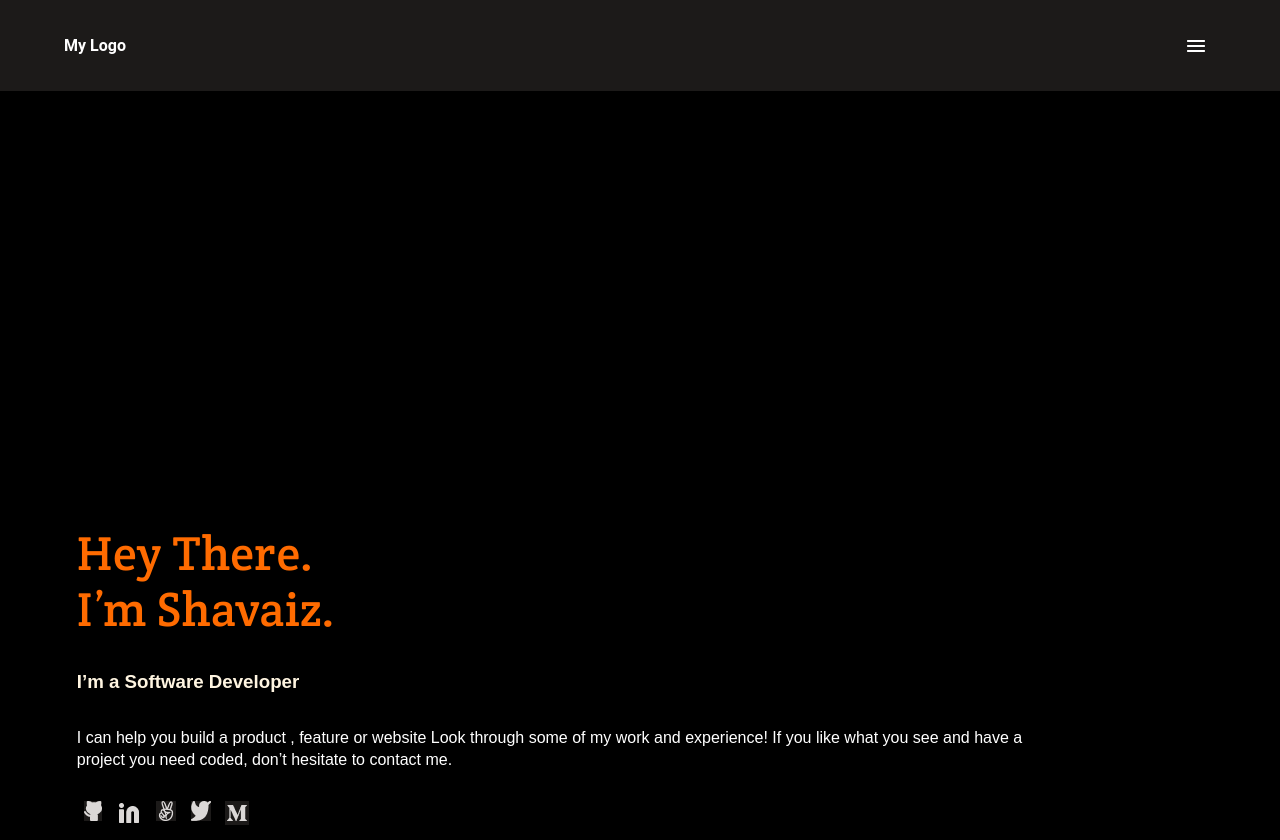
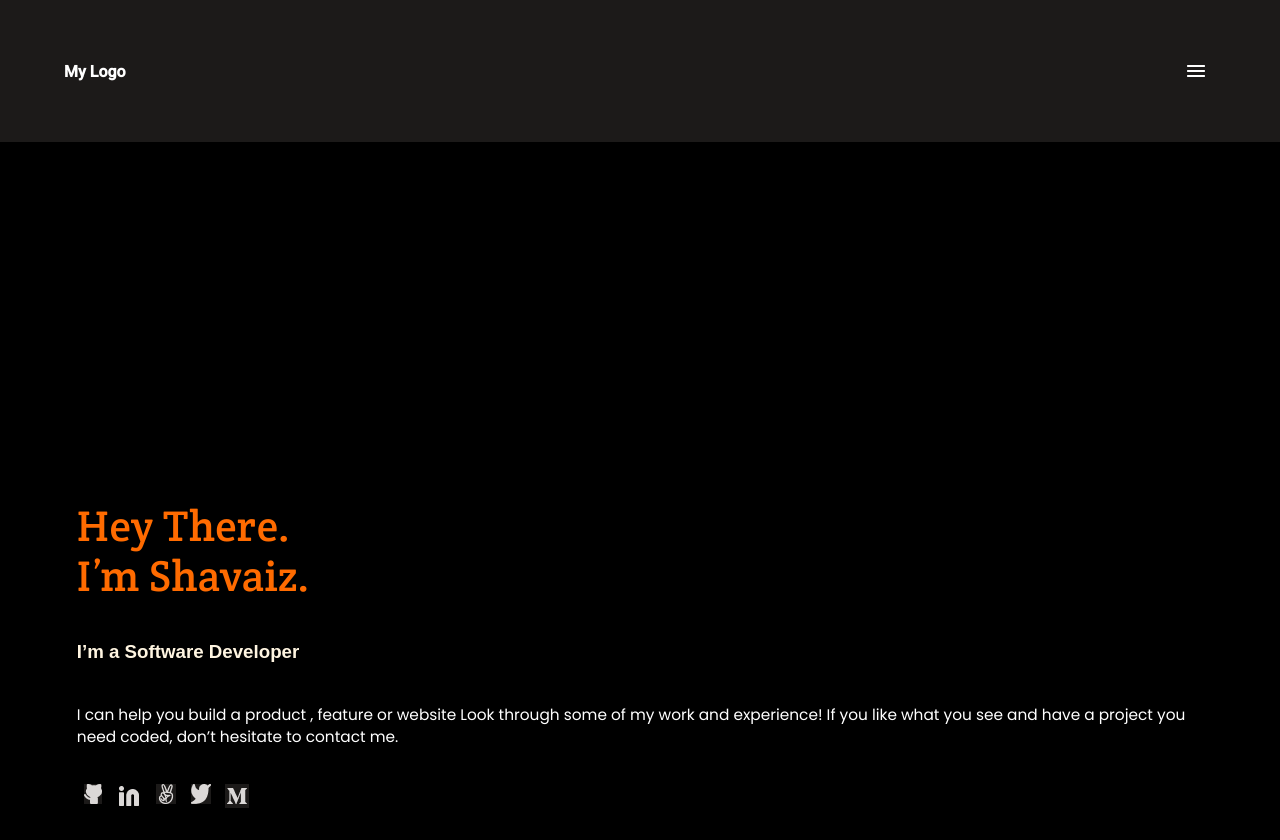
Before and after one commit to emshavaiz/portfolio-pro, a website: page index.html in a window 1280 px wide. Shown: the top 840 px of the page. Drawn offline with Linux system fonts and the light colour scheme.

Commit message:
required changes set

```diff
--- a/index.html
+++ b/index.html
@@ -1,6 +1,6 @@
 <!DOCTYPE html>
 <html lang="en">
-
+<html>
 <head>
     <meta charset="UTF-8">
     <meta name="viewport" content="width=device-width, initial-scale=1.0">
@@ -12,27 +12,28 @@
     <header>
         <nav>
             <p>My Logo</p>
-            <img src="image/Enabled.png">
+            <img src="image/menu.png">
         </nav>
     </header>
     <main>
-        <section class="intro-section">
-            <h1>Hey There. <br> I’m Shavaiz. </h1>
+        <section class="name-job">
+            <h1>Hey There.<br>I’m Shavaiz. </h1>
             <h3>I’m a Software Developer</h3>
-            <p class="primary-text">
+            <p class="description1">
                 I can help you build a product , feature or website Look through some of my work and experience! If you
                 like what you see and have a project you need coded,
                 don’t hesitate to contact me.
             </p>
-            <div class="social-link">
+            <div class="social-media">
                 <div class="icons"><img src="image/cat.png" alt=""></div>
                 <div class="icons"><img src="image/linkdin.png" alt=""></div>
                 <div class="icons"><img src="image/victory.png" alt=""></div>
-                <div class="icons"><img src="image/Frame.png" alt=""></div>
-                <div class="icons"><img src="image/icon m.png" alt=""></div>
+                <div class="icons"><img src="image/twitter.png" alt=""></div>
+                <div class="icons"><img src="image/Micon.png" alt=""></div>
             </div>
         </section>
     </main>
+
 </body>
 
 </html>
--- a/style.css
+++ b/style.css
@@ -1,4 +1,5 @@
-@import url( 'https://fonts.googleapis.com/css2?family=Crete+Round&display=swap');
+@import url('https://fonts.googleapis.com/css2?family=Crete+Round&display=swap');
+@import url('https://fonts.googleapis.com/css2?family=Crete+Round&family=Inter:wght@300&family=Poppins:wght@300;400&family=Roboto:wght@300;500&display=swap');
 
 * {
   box-sizing: border-box;
@@ -12,7 +13,6 @@ header {
 
 main {
   width: 100%;
-  height: 100vh;
 }
 
 nav {
@@ -20,7 +20,7 @@ nav {
   justify-content: space-between;
   width: 100%;
   height: 28%;
-  padding: 2% 5% 2% 5%;
+  padding: 4% 5%;
   align-items: center;
   color: white;
 }
@@ -30,48 +30,49 @@ nav p {
   font-weight: 600;
 }
 
-.intro-section {
+.name-job {
   display: flex;
   justify-content: flex-start;
   flex-wrap: wrap;
-  background-image: url(image/img.png);
+  background-image: url(image/illustration.png);
   background-repeat: no-repeat;
   background-color: black;
   background-position: right bottom;
-  gap: 10%;
-  padding: 34% 6%  48% 6%;
+  gap: 7px;
+  padding: 28% 6% 48% 6%;
 }
 
-.intro-section h1 {
+.name-job h1 {
   width: 81%;
   height: 30%;
   color: #ff6b00;
   text-align: start;
   /* stylelint-disable-next-line font-family-no-missing-generic-family-keyword */
   font-family: 'Crete Round';
-  font-size: 301%;
+  font-size: 271%;
   font-style: normal;
   line-height: 115%;
-  font-weight: 400;
+  font-weight: 500;
   letter-spacing: 0.37px;
 }
 
-.intro-section h3 {
+.name-job h3 {
   font-family: sans-serif;
   color: #fff5e1;
   padding: 3% 0%;
 }
 
-.primary-text {
-  font-size: 100%;
+.description1 {
+  color: #fff;
+  font-size: 96%;
   font-family: 'Poppins', sans-serif;
   font-weight: 400;
   line-height: 140%;
-  width: 86%;
-  color: #fff;
+  width: 99%;
+
 }
 
-.social-link {
+.social-media {
   margin-top: 2%;
   display: flex;
   align-items: flex-start;
```
Also changed, not shown: image/Micon.png (renamed from image/icon m.png), image/illustration.png (renamed from image/img.png), image/menu.png (renamed from image/Enabled.png), image/twitter.png (renamed from image/Frame.png).
